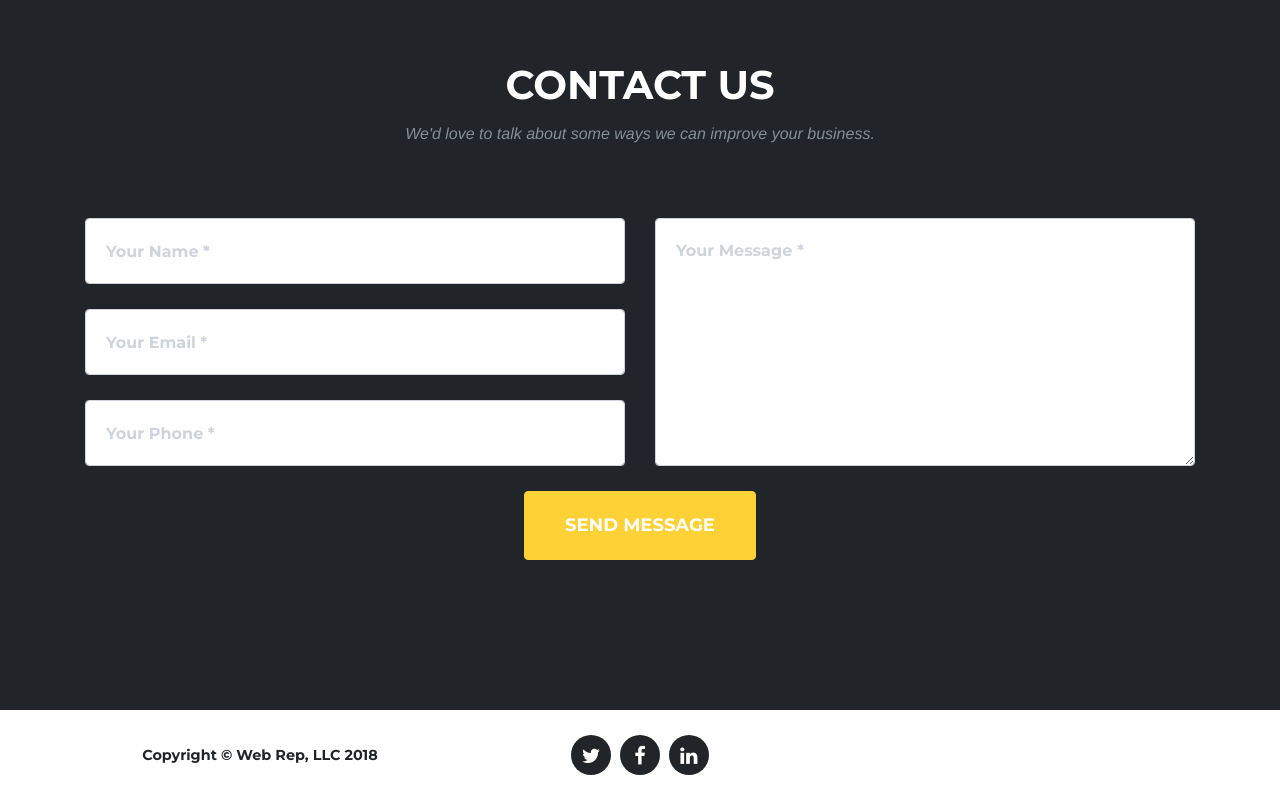
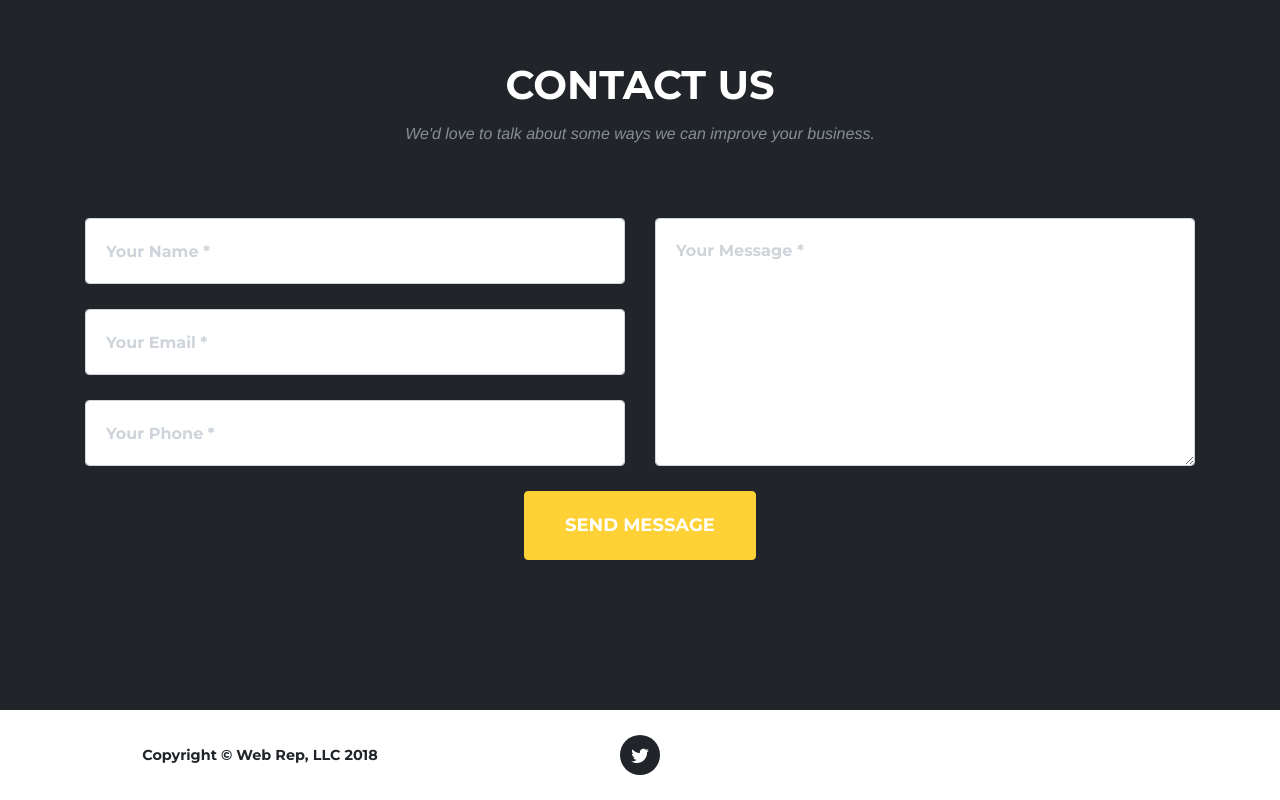
Before and after one commit to LanTBas/WebRep, a plain HTML site: page index.html in a window 1280 px wide. Shown: the part 2514-3314 px from the top of the page. Drawn offline with Linux system fonts and the light colour scheme; a web font is replaced by a local one.

Commit message:
Update index.html

```diff
--- a/index.html
+++ b/index.html
@@ -219,18 +219,8 @@
           <div class="col-md-4">
             <ul class="list-inline social-buttons">
               <li class="list-inline-item">
-                <a href="#">
+                <a href="https://twitter.com/webrepco">
                   <i class="fa fa-twitter"></i>
-                </a>
-              </li>
-              <li class="list-inline-item">
-                <a href="#">
-                  <i class="fa fa-facebook"></i>
-                </a>
-              </li>
-              <li class="list-inline-item">
-                <a href="#">
-                  <i class="fa fa-linkedin"></i>
                 </a>
               </li>
             </ul>
```
